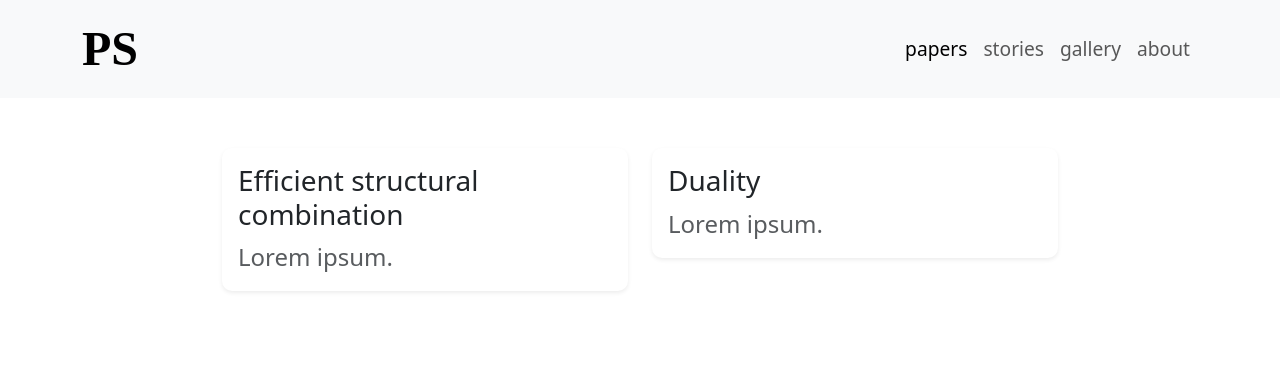
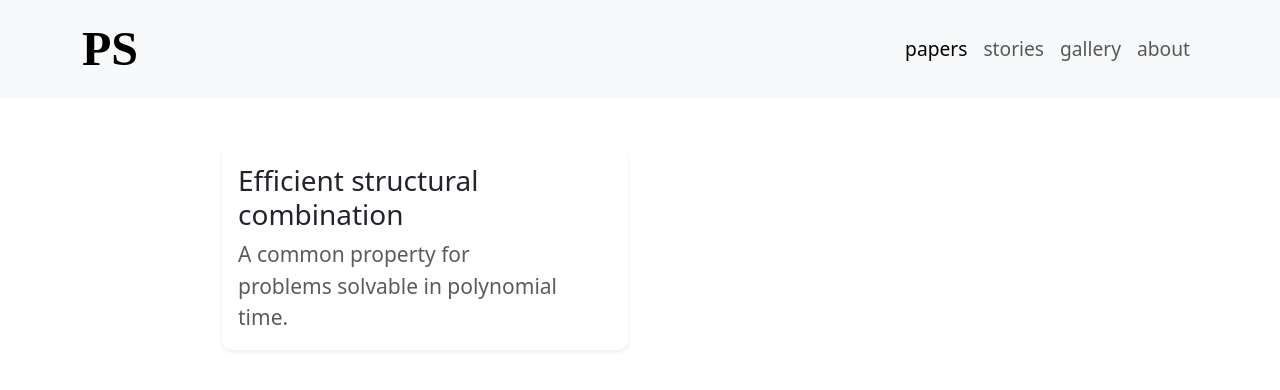
Before and after one commit to patrickschaffrath/patrickschaffrath.github.io, a Jekyll site: the page built from papers/index.html, in a window 1280 px wide. Shown: the top 390 px of the page. Built offline with Jekyll 4.4.1, drawn with Linux system fonts in a browser that asks for light colours; some web fonts are replaced.

Commit message:
Fine tune card description.

```diff
--- a/_includes/card.html
+++ b/_includes/card.html
@@ -2,7 +2,7 @@
   <div class="card shadow-sm">
     <div class="card-body">
       <h3 class="card-title">{{ include.title }}</h3>
-      <p class="card-text text-muted">{{ include.description }}</p>
+      <p class="card-text text-muted small">{{ include.description }}</p>
     </div>
   </div>
 </a>
--- a/assets/css/styles.css
+++ b/assets/css/styles.css
@@ -42,6 +42,10 @@ main {
         box-shadow: 0px 4px 15px rgba(0, 0, 0, 0.2);
 }
 
+.card-text {
+        padding-right: 50px;
+}
+
 .gallery-container {
         max-width: 100%;
         margin: auto;
--- a/papers/index.html
+++ b/papers/index.html
@@ -8,11 +8,12 @@ permalink: /papers/
   <div class="row g-4">
     <div class="col-md-6">
       {% include card.html url="/papers/efficient_structural_combination/"
-      title="Efficient structural combination" description="Lorem ipsum." %}
+      title="Efficient structural combination" description="A common property
+      for problems solvable in polynomial time." %}
     </div>
-    <div class="col-md-6">
+    <!-- <div class="col-md-6">
       {% include card.html url="/papers/duality/" title="Duality"
       description="Lorem ipsum." %}
-    </div>
+    </div> -->
   </div>
 </div>
```
Also changed, not shown: papers/efficient_structural_combination.md (+2 -2 lines).
